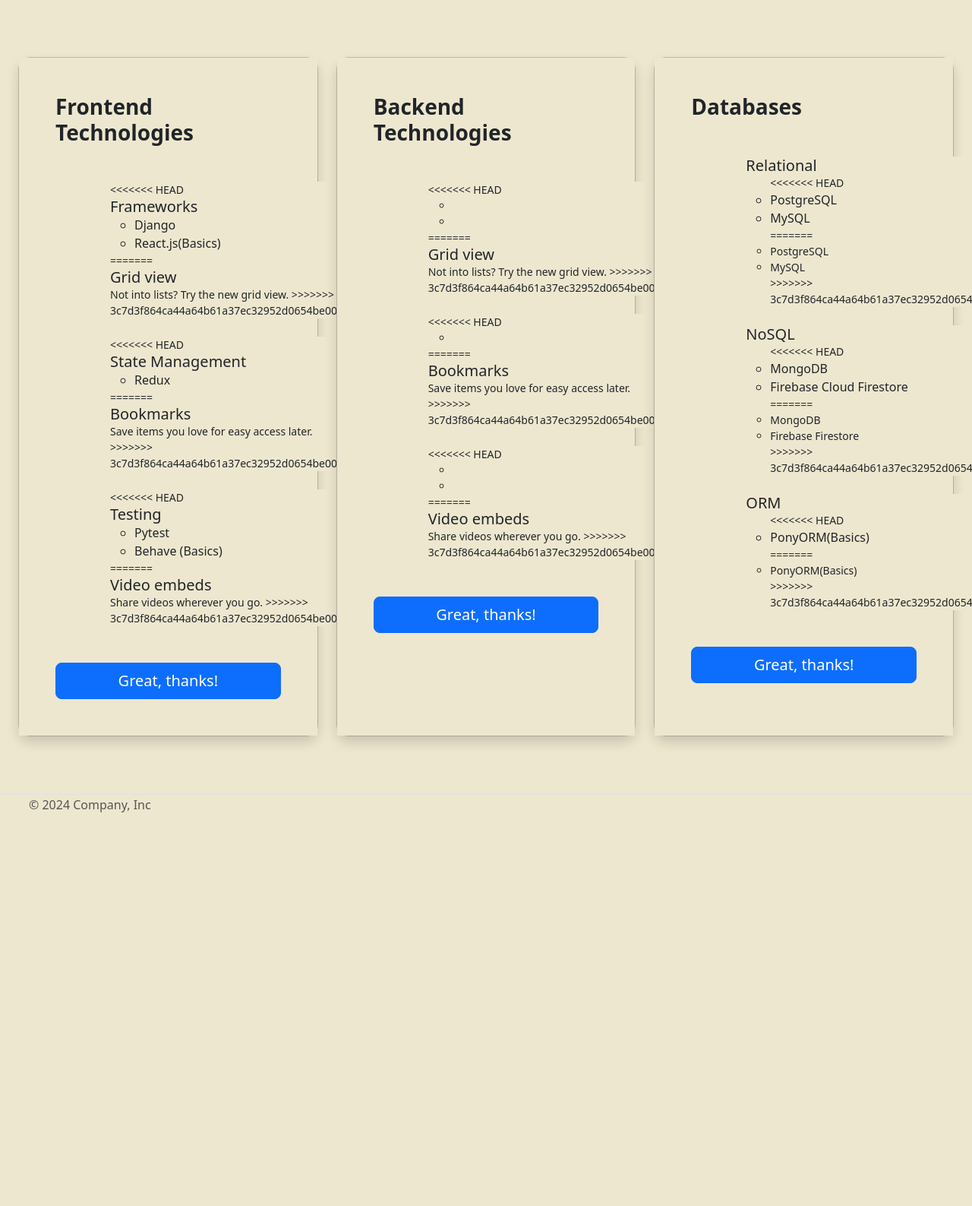
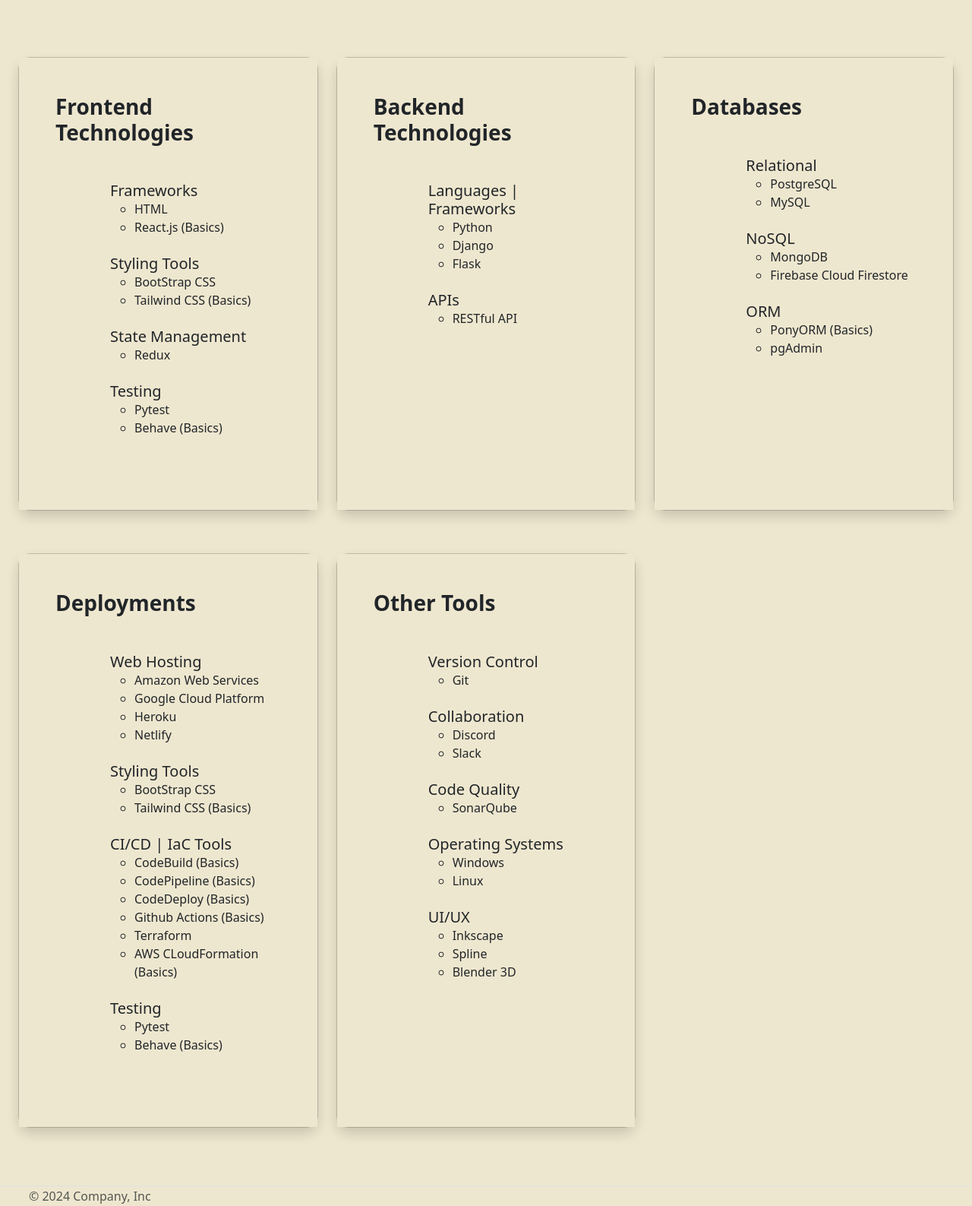
Before and after one commit to fenny7646/portfolio, a Django app: template templates/base.html in a window 1280 px wide. Shown: the part 619-2206 px from the top of the page at 76% size. Before the commit the page ends 1688 px from the top, so only its background shows below. Run offline with Django 3.2, Linux system fonts and the light colour scheme; the template is opened without the code that fills it, so the values that code supplies are empty; some libraries are stand-ins or nearby versions.

Commit message:
C11-Deployments | Other Tools Added

```diff
--- a/templates/main.html
+++ b/templates/main.html
@@ -32,49 +32,47 @@
                     <li class="d-flex gap-4">
                       <svg class="bi text-body-secondary flex-shrink-0" width="48" height="48"><use xlink:href="#grid-fill"></use></svg>
                       <div>
-<<<<<<< HEAD
+
                         <h5 class="mb-0">Frameworks</h5>
                         <ul>
-                          <li class="fs-6 fw-medium">Django</li>
-                          <li class="fs-6 fw-medium">React.js(Basics)</li>
+                          <li class="fs-6 fw-medium">HTML</li>
+                          <li class="fs-6 fw-medium">React.js (Basics)</li>
                         </ul>
-=======
-                        <h5 class="mb-0">Grid view</h5>
-                        Not into lists? Try the new grid view.
->>>>>>> 3c7d3f864ca44a64b61a37ec32952d0654be0050
                       </div>
                     </li>
                     <li class="d-flex gap-4">
                       <svg class="bi text-warning flex-shrink-0" width="48" height="48"><use xlink:href="#bookmark-star"></use></svg>
                       <div>
-<<<<<<< HEAD
+                        <h5 class="mb-0">Styling Tools</h5>
+                        <ul>
+                          <li class="fs-6 fw-medium">BootStrap CSS</li>
+                          <li class="fs-6 fw-medium">Tailwind CSS (Basics)</li>
+                        </ul>
+                      </div>
+                    </li>
+                    <li class="d-flex gap-4">
+                      <svg class="bi text-warning flex-shrink-0" width="48" height="48"><use xlink:href="#bookmark-star"></use></svg>
+                      <div>
                         <h5 class="mb-0">State Management</h5>
                         <ul>
                           <li class="fs-6 fw-medium">Redux</li>
                         </ul>
-=======
-                        <h5 class="mb-0">Bookmarks</h5>
-                        Save items you love for easy access later.
->>>>>>> 3c7d3f864ca44a64b61a37ec32952d0654be0050
                       </div>
                     </li>
                     <li class="d-flex gap-4">
                       <svg class="bi text-primary flex-shrink-0" width="48" height="48"><use xlink:href="#film"></use></svg>
                       <div>
-<<<<<<< HEAD
+
                         <h5 class="mb-0">Testing</h5>
                         <ul>
                           <li class="fs-6 fw-medium">Pytest</li>
                           <li class="fs-6 fw-medium">Behave (Basics)</li>
                         </ul>
-=======
-                        <h5 class="mb-0">Video embeds</h5>
-                        Share videos wherever you go.
->>>>>>> 3c7d3f864ca44a64b61a37ec32952d0654be0050
+
                       </div>
                     </li>
                   </ul>
-                  <button type="button" class="btn btn-lg btn-primary mt-auto w-100">Great, thanks!</button>
+
                 </div>
               </div>
             </div>
@@ -90,49 +88,24 @@
                     <li class="d-flex gap-4">
                       <svg class="bi text-body-secondary flex-shrink-0" width="48" height="48"><use xlink:href="#grid-fill"></use></svg>
                       <div>
-<<<<<<< HEAD
-                        <h5 class="mb-0"></h5>
+                        <h5 class="mb-0">Languages | Frameworks</h5>
                         <ul>
-                          <li></li>
-                          <li></li>
+                          <li class="fs-6 fw-medium">Python</li>
+                          <li class="fs-6 fw-medium">Django</li>
+                          <li class="fs-6 fw-medium">Flask</li>
                         </ul>
-=======
-                        <h5 class="mb-0">Grid view</h5>
-                        Not into lists? Try the new grid view.
->>>>>>> 3c7d3f864ca44a64b61a37ec32952d0654be0050
                       </div>
                     </li>
                     <li class="d-flex gap-4">
                       <svg class="bi text-warning flex-shrink-0" width="48" height="48"><use xlink:href="#bookmark-star"></use></svg>
                       <div>
-<<<<<<< HEAD
-                        <h5 class="mb-0"></h5>
+                        <h5 class="mb-0">APIs</h5>
                         <ul>
-                          <li></li>
+                          <li class="fs-6 fw-medium">RESTful API</li>
                         </ul>
-=======
-                        <h5 class="mb-0">Bookmarks</h5>
-                        Save items you love for easy access later.
->>>>>>> 3c7d3f864ca44a64b61a37ec32952d0654be0050
-                      </div>
-                    </li>
-                    <li class="d-flex gap-4">
-                      <svg class="bi text-primary flex-shrink-0" width="48" height="48"><use xlink:href="#film"></use></svg>
-                      <div>
-<<<<<<< HEAD
-                        <h5 class="mb-0"></h5>
-                        <ul>
-                          <li></li>
-                          <li></li>
-                        </ul>
-=======
-                        <h5 class="mb-0">Video embeds</h5>
-                        Share videos wherever you go.
->>>>>>> 3c7d3f864ca44a64b61a37ec32952d0654be0050
                       </div>
                     </li>
                   </ul>
-                  <button type="button" class="btn btn-lg btn-primary mt-auto w-100">Great, thanks!</button>
                 </div>
               </div>
             </div>
@@ -150,13 +123,9 @@
                       <div>
                         <h5 class="mb-0">Relational</h5>
                         <ul>
-<<<<<<< HEAD
+
                           <li class="fs-6 fw-medium">PostgreSQL</li>
                           <li class="fs-6 fw-medium">MySQL</li>
-=======
-                          <li>PostgreSQL</li>
-                          <li>MySQL</li>
->>>>>>> 3c7d3f864ca44a64b61a37ec32952d0654be0050
                         </ul>
                       </div>
                     </li>
@@ -165,13 +134,9 @@
                       <div>
                         <h5 class="mb-0">NoSQL</h5>
                         <ul>
-<<<<<<< HEAD
+
                           <li class="fs-6 fw-medium">MongoDB</li>
                           <li class="fs-6 fw-medium">Firebase Cloud Firestore</li>
-=======
-                          <li>MongoDB</li>
-                          <li>Firebase Firestore</li>
->>>>>>> 3c7d3f864ca44a64b61a37ec32952d0654be0050
                         </ul>
                       </div>
                     </li>
@@ -180,16 +145,138 @@
                       <div>
                         <h5 class="mb-0">ORM</h5>
                         <ul>
-<<<<<<< HEAD
-                          <li class="fs-6 fw-medium">PonyORM(Basics)</li>
-=======
-                          <li>PonyORM(Basics)</li>
->>>>>>> 3c7d3f864ca44a64b61a37ec32952d0654be0050
+                          <li class="fs-6 fw-medium">PonyORM (Basics)</li>
+                          <li class="fs-6 fw-medium">pgAdmin</li>
                         </ul>
                       </div>
                     </li>
                   </ul>
-                  <button type="button" class="btn btn-lg btn-primary mt-auto w-100">Great, thanks!</button>
+
+                </div>
+              </div>
+            </div>
+          </div>
+
+        </div> <!-- End of row -->
+        <div class="row gy-4 d-flex align-items-stretch">
+          <!-- Frontend Technologies -->
+          <div class="col-md-4 d-flex">
+            <div class="modal-dialog w-100" role="document">
+              <div class="modal-content rounded-4 shadow h-100">
+                <div class="modal-body p-5">
+                  <h2 class="fs-3 fw-bold mb-0">Deployments</h2>
+                  <ul class="d-grid gap-4 my-5 list-unstyled small">
+                    <li class="d-flex gap-4">
+                      <svg class="bi text-body-secondary flex-shrink-0" width="48" height="48"><use xlink:href="#grid-fill"></use></svg>
+                      <div>
+
+                        <h5 class="mb-0">Web Hosting</h5>
+                        <ul>
+                          <li class="fs-6 fw-medium">Amazon Web Services</li>
+                          <li class="fs-6 fw-medium">Google Cloud Platform</li>
+                          <li class="fs-6 fw-medium">Heroku</li>
+                          <li class="fs-6 fw-medium">Netlify</li>
+                        </ul>
+                      </div>
+                    </li>
+                    <li class="d-flex gap-4">
+                      <svg class="bi text-warning flex-shrink-0" width="48" height="48"><use xlink:href="#bookmark-star"></use></svg>
+                      <div>
+                        <h5 class="mb-0">Styling Tools</h5>
+                        <ul>
+                          <li class="fs-6 fw-medium">BootStrap CSS</li>
+                          <li class="fs-6 fw-medium">Tailwind CSS (Basics)</li>
+                        </ul>
+                      </div>
+                    </li>
+                    <li class="d-flex gap-4">
+                      <svg class="bi text-warning flex-shrink-0" width="48" height="48"><use xlink:href="#bookmark-star"></use></svg>
+                      <div>
+                        <h5 class="mb-0">CI/CD | IaC Tools</h5>
+                        <ul>
+                          <li class="fs-6 fw-medium">CodeBuild (Basics)</li>
+                          <li class="fs-6 fw-medium">CodePipeline (Basics)</li>
+                          <li class="fs-6 fw-medium">CodeDeploy (Basics)</li>
+                          <li class="fs-6 fw-medium">Github Actions (Basics)</li>
+                          <li class="fs-6 fw-medium">Terraform</li>
+                          <li class="fs-6 fw-medium">AWS CLoudFormation (Basics)</li>
+                        </ul>
+                      </div>
+                    </li>
+                    <li class="d-flex gap-4">
+                      <svg class="bi text-primary flex-shrink-0" width="48" height="48"><use xlink:href="#film"></use></svg>
+                      <div>
+                        <h5 class="mb-0">Testing</h5>
+                        <ul>
+                          <li class="fs-6 fw-medium">Pytest</li>
+                          <li class="fs-6 fw-medium">Behave (Basics)</li>
+                        </ul>
+                      </div>
+                    </li>
+                  </ul>
+
+                </div>
+              </div>
+            </div>
+          </div>
+
+          <!-- Backend Technologies -->
+          <div class="col-md-4 d-flex">
+            <div class="modal-dialog w-100" role="document">
+              <div class="modal-content rounded-4 shadow h-100">
+                <div class="modal-body p-5">
+                  <h2 class="fs-3 fw-bold mb-0">Other Tools</h2>
+                  <ul class="d-grid gap-4 my-5 list-unstyled small">
+                    <li class="d-flex gap-4">
+                      <svg class="bi text-body-secondary flex-shrink-0" width="48" height="48"><use xlink:href="#grid-fill"></use></svg>
+                      <div>
+                        <h5 class="mb-0">Version Control</h5>
+                        <ul>
+                          <li class="fs-6 fw-medium">Git</li>
+                        </ul>
+                      </div>
+                    </li>
+                    <li class="d-flex gap-4">
+                      <svg class="bi text-warning flex-shrink-0" width="48" height="48"><use xlink:href="#bookmark-star"></use></svg>
+                      <div>
+                        <h5 class="mb-0">Collaboration</h5>
+                        <ul>
+                          <li class="fs-6 fw-medium">Discord</li>
+                          <li class="fs-6 fw-medium">Slack</li>
+                        </ul>
+                      </div>
+                    </li>
+                    <li class="d-flex gap-4">
+                      <svg class="bi text-warning flex-shrink-0" width="48" height="48"><use xlink:href="#bookmark-star"></use></svg>
+                      <div>
+                        <h5 class="mb-0">Code Quality</h5>
+                        <ul>
+                          <li class="fs-6 fw-medium">SonarQube</li>
+                        </ul>
+                      </div>
+                    </li>
+                    <li class="d-flex gap-4">
+                      <svg class="bi text-warning flex-shrink-0" width="48" height="48"><use xlink:href="#bookmark-star"></use></svg>
+                      <div>
+                        <h5 class="mb-0">Operating Systems</h5>
+                        <ul>
+                          <li class="fs-6 fw-medium">Windows</li>
+                          <li class="fs-6 fw-medium">Linux</li>
+                        </ul>
+                      </div>
+                    </li>
+                    <li class="d-flex gap-4">
+                      <svg class="bi text-body-secondary flex-shrink-0" width="48" height="48"><use xlink:href="#grid-fill"></use></svg>
+                      <div>
+                        <h5 class="mb-0">UI/UX</h5>
+                        <ul>
+                          <li class="fs-6 fw-medium">Inkscape</li>
+                          <li class="fs-6 fw-medium">Spline</li>
+                          <li class="fs-6 fw-medium">Blender 3D</li>
+                        </ul>
+                      </div>
+                    </li>
+                  </ul>
                 </div>
               </div>
             </div>
```
